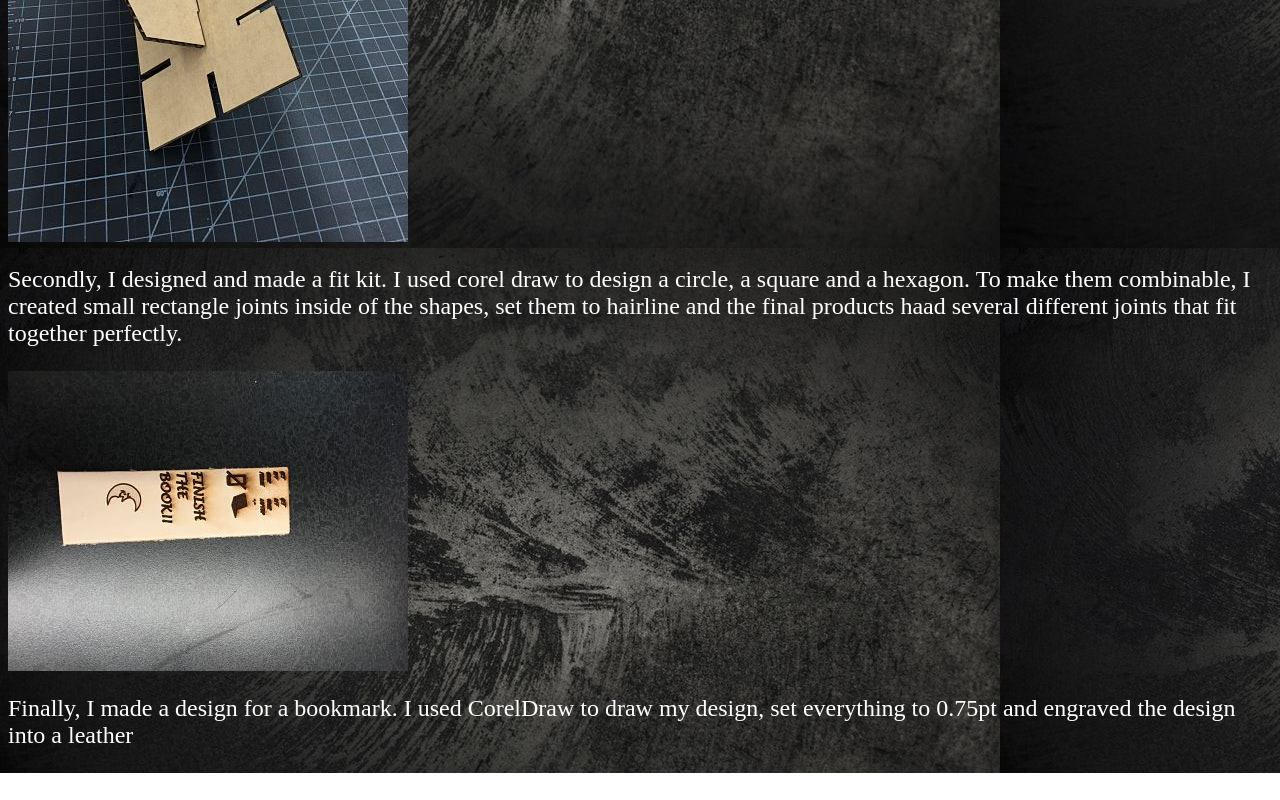
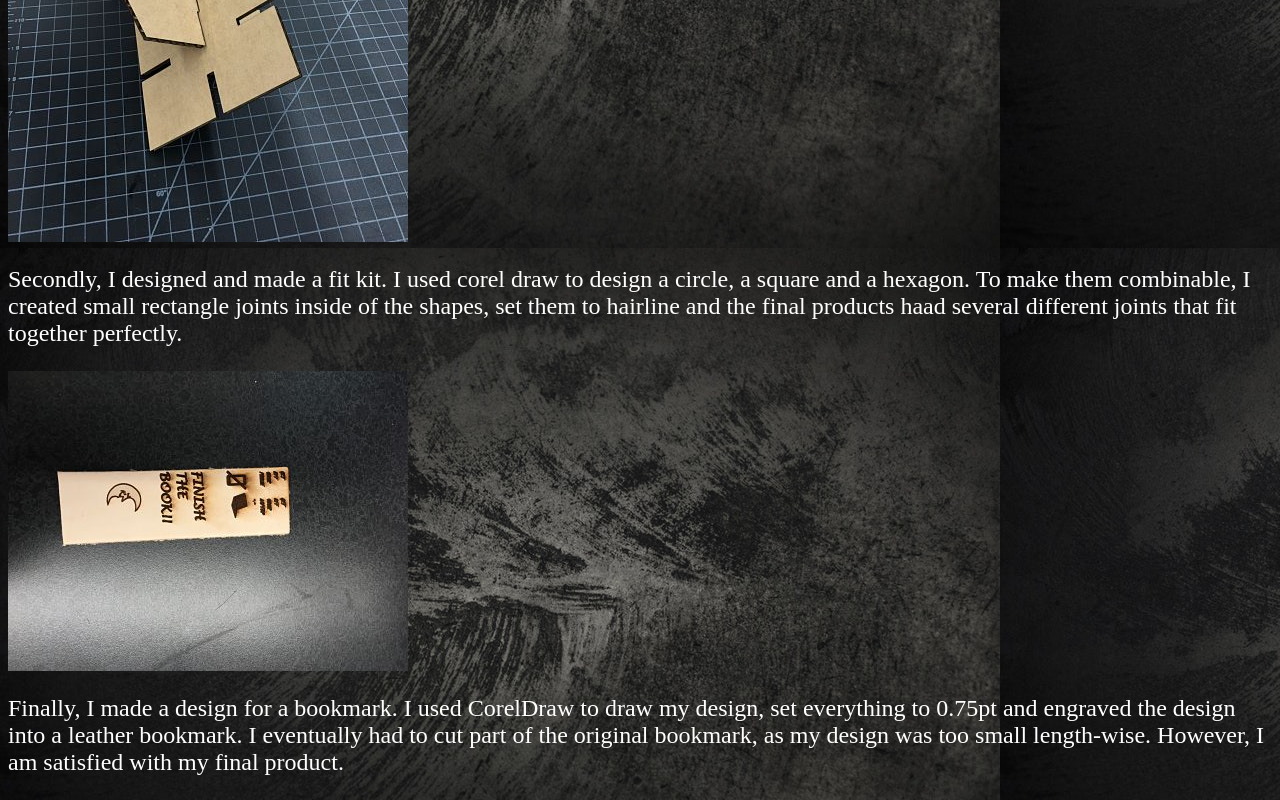
Before and after one commit to wrafab/voq, a plain HTML site: page week4.html in a window 1280 px wide. Shown: the part 1086-1886 px from the top of the page. Before the commit the page ends 1859 px from the top, so only its background shows below. Drawn offline with Linux system fonts and the light colour scheme.

Commit message:
Update week4.html

```diff
--- a/week4.html
+++ b/week4.html
@@ -33,4 +33,4 @@ a:active {
 	<img src="puzzle_opt.jpg"/>
 	<p style="color:white"> Secondly, I designed and made a fit kit. I used corel draw to design a circle, a square and a hexagon. To make them combinable, I created small rectangle joints inside of the shapes, set them to hairline and the final products haad several different joints that fit together perfectly.</p>
 	<img src="bookmark_opt.jpg"/>
-	<p style="color:white"> Finally, I made a design for a bookmark. I used CorelDraw to draw my design, set everything to 0.75pt and engraved the design into a leather
+	<p style="color:white"> Finally, I made a design for a bookmark. I used CorelDraw to draw my design, set everything to 0.75pt and engraved the design into a leather bookmark. I eventually had to cut part of the original bookmark, as my design was too small length-wise. However, I am satisfied with my final product.
```
